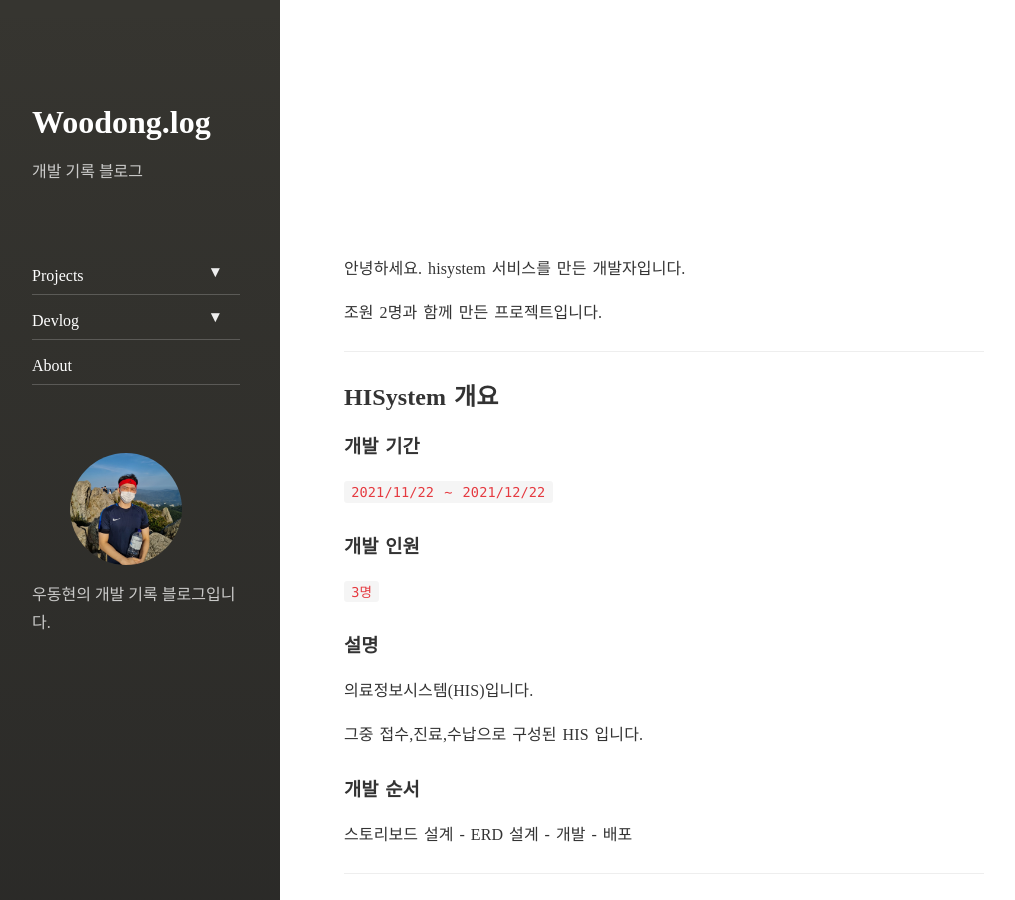
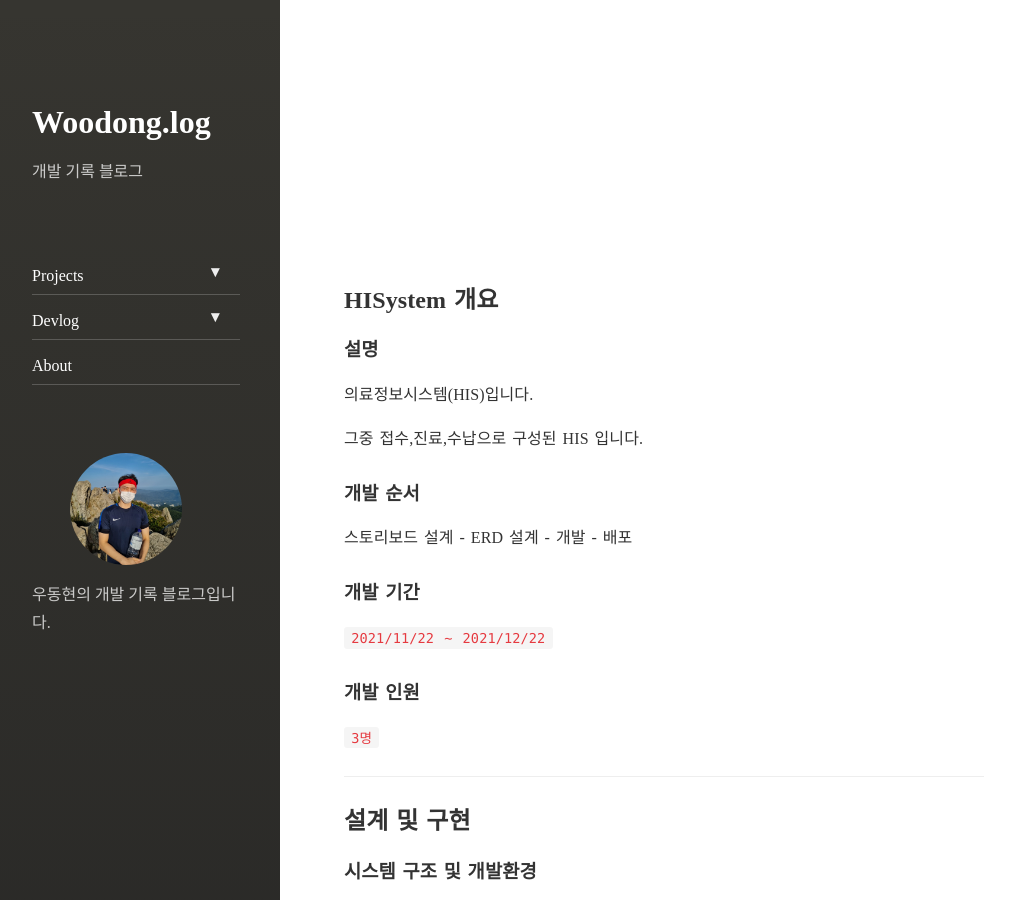
Before and after one commit to dhsj8405/dhsj8405.github.io, a Jekyll site: the page built from _posts/2022-01-11-hisystem_2.markdown, in a window 1280 px wide and 900 px high, scrolled down 262 px. Shown: the whole window, without its empty margins (8-1023 px from the left). Built offline with Jekyll 4.4.1, drawn with Linux system fonts in a browser that asks for light colours; nearby versions of some CDN libraries; comment, search, counter and statistics services are not loaded; grey boxes are pictures that could not be loaded.

Commit message:
순서변경

```diff
--- a/_posts/2022-01-11-hisystem_2.markdown
+++ b/_posts/2022-01-11-hisystem_2.markdown
@@ -5,20 +5,7 @@
 categories: projects
 tags: hisystem
 ---
-
-안녕하세요. hisystem 서비스를 만든 개발자입니다.
-
-조원 2명과 함께 만든 프로젝트입니다.
-
-
----
 ## HISystem 개요
-
-### 개발 기간
-`2021/11/22 ~ 2021/12/22`
-
-### 개발 인원
-`3명`
 
 ### 설명
 
```
Also changed, not shown: other parts of _posts/2022-01-11-hisystem_2.markdown (+6 -0 lines).
